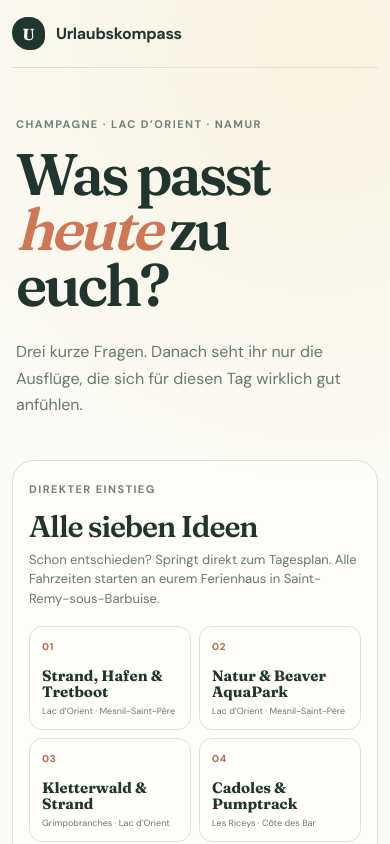
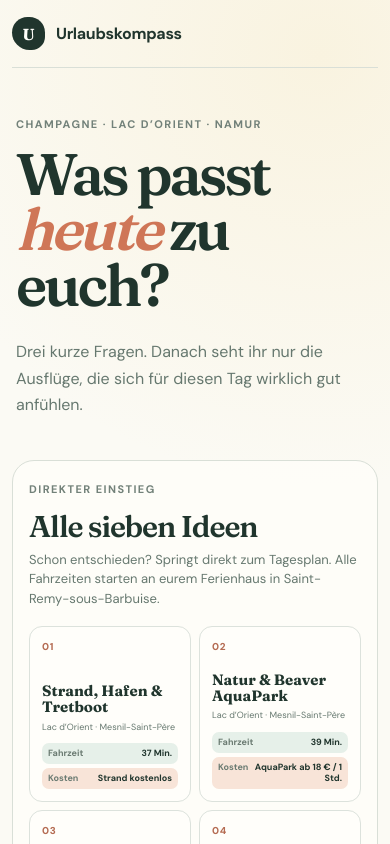
Before and after one commit to arkuksin/urlaubskompass, a Next.js app: page / in a window 390 px wide. Shown: the top 844 px of the page. Built offline with nearby package versions, Linux system fonts and the light colour scheme.

Commit message:
Highlight travel times and costs

```diff
--- a/app/globals.css
+++ b/app/globals.css
@@ -63,11 +63,17 @@ h1 em { color: #cf7657; font-weight: 560; }
 .all-ideas-header h2 { margin: 0; font-size: 30px; line-height: 1; letter-spacing: -.035em; font-weight: 560; }
 .all-ideas-header > p { max-width: 330px; margin: 0; color: var(--muted); font-size: 13px; line-height: 1.5; text-align: right; }
 .idea-links { display: grid; grid-template-columns: repeat(7, minmax(0, 1fr)); gap: 8px; }
-.idea-jump { min-width: 0; min-height: 112px; padding: 12px; display: flex; flex-direction: column; align-items: flex-start; border: 1px solid #dce2dc; border-radius: 13px; background: var(--white); color: var(--ink); text-align: left; cursor: pointer; transition: transform .2s ease, border-color .2s ease, background .2s ease; }
+.idea-jump { min-width: 0; min-height: 178px; padding: 12px; display: flex; flex-direction: column; align-items: flex-start; border: 1px solid #dce2dc; border-radius: 13px; background: var(--white); color: var(--ink); text-align: left; cursor: pointer; transition: transform .2s ease, border-color .2s ease, background .2s ease; }
 .idea-jump:hover { transform: translateY(-2px); border-color: var(--mint-deep); background: #f4f8f4; }
-.idea-jump span { color: #b56c53; font-size: 10px; font-weight: 800; letter-spacing: .08em; }
+.idea-jump > span { color: #b56c53; font-size: 10px; font-weight: 800; letter-spacing: .08em; }
 .idea-jump strong { margin-top: auto; overflow-wrap: anywhere; font-family: var(--font-display); font-size: 15px; line-height: 1.08; }
 .idea-jump small { display: block; margin-top: 6px; color: var(--muted); font-size: 9px; line-height: 1.25; }
+.idea-meta { width: 100%; margin-top: 10px; display: grid; gap: 4px; }
+.idea-meta p { min-width: 0; margin: 0; padding: 5px 6px; display: flex; align-items: baseline; justify-content: space-between; gap: 5px; border-radius: 7px; font-size: 9px; line-height: 1.25; }
+.idea-meta p span { color: #6b7b72; font-weight: 700; }
+.idea-meta p b { overflow-wrap: anywhere; text-align: right; }
+.idea-time { background: #e6f0e9; }
+.idea-price { background: #f8e4d8; }
 
 .planner-shell { overflow: hidden; border: 1px solid #cfd9d1; border-radius: 30px; background: var(--white); box-shadow: 0 18px 54px rgba(38, 65, 52, .07); }
 .progress-row { display: grid; grid-template-columns: 48px 1fr 48px; align-items: center; gap: 14px; padding: 17px 28px; border-bottom: 1px solid #cbd8ce; background: var(--mint); font-size: 11px; font-weight: 700; letter-spacing: .1em; text-transform: uppercase; }
@@ -113,9 +119,13 @@ h1 em { color: #cf7657; font-weight: 560; }
 .save-button { flex: 0 0 auto; width: 40px; height: 40px; border: 1px solid var(--line); border-radius: 50%; background: var(--white); color: #8a9991; font-size: 22px; }
 .save-button.saved { background: #fae6db; border-color: #edbca5; color: #c96549; }
 .trip-summary { max-width: 730px; margin: 14px 0 17px; color: var(--muted); line-height: 1.55; }
-.fact-row { display: flex; flex-wrap: wrap; gap: 8px; }
-.fact-row span { padding: 7px 9px; border-radius: 8px; background: #eef3ef; color: #52685c; font-size: 12px; }
-.map-link { padding: 7px 9px; border-radius: 8px; background: #f7e9df; color: #9a523d; font-size: 12px; font-weight: 700; text-decoration: none; }
+.fact-row { display: grid; grid-template-columns: minmax(180px, 1fr) minmax(180px, 1fr) auto; gap: 9px; align-items: stretch; }
+.fact-card { min-width: 0; padding: 12px 14px; border-radius: 12px; }
+.fact-card small { display: block; margin-bottom: 4px; color: #6b7b72; font-size: 9px; font-weight: 800; letter-spacing: .08em; text-transform: uppercase; }
+.fact-card strong { display: block; font-family: var(--font-display); font-size: 18px; line-height: 1.15; }
+.fact-time { background: #e4f0e7; border: 1px solid #c8ddce; }
+.fact-cost { background: #fae5d9; border: 1px solid #efd0bf; }
+.map-link { padding: 12px 14px; display: grid; place-items: center; border-radius: 12px; background: #f4eee5; color: #8d543f; font-size: 12px; font-weight: 700; text-align: center; text-decoration: none; }
 .map-link:hover { background: #f2d8c8; text-decoration: underline; }
 .rhythm { display: flex; flex-wrap: wrap; gap: 10px; margin: 18px 0; color: #54675d; font-size: 13px; }
 .rhythm b { color: var(--ink); }
@@ -159,7 +169,7 @@ h1 em { color: #cf7657; font-weight: 560; }
   .all-ideas-header { align-items: start; flex-direction: column; gap: 8px; }
   .all-ideas-header > p { text-align: left; }
   .idea-links { grid-template-columns: 1fr 1fr; }
-  .idea-jump { min-height: 104px; }
+  .idea-jump { min-height: 176px; }
   h1 { font-size: clamp(49px, 15vw, 67px); }
   .hero-intro { font-size: 16px; }
   .planner-shell { border-radius: 21px; }
@@ -173,6 +183,7 @@ h1 em { color: #cf7657; font-weight: 560; }
   .primary-button { min-width: 150px; }
   .results-heading { align-items: start; flex-direction: column; }
   .trip-card { grid-template-columns: 1fr; gap: 14px; }
+  .fact-row { grid-template-columns: 1fr; }
   .trip-index { flex-direction: row; align-items: center; gap: 12px; }
   .trip-index > span { font-size: 34px; }
   .trip-index small { margin: 0; }
--- a/app/page.tsx
+++ b/app/page.tsx
@@ -325,6 +325,10 @@ export default function Home() {
               <span>{trip.number}</span>
               <strong>{trip.title}</strong>
               <small>{trip.region}</small>
+              <div className="idea-meta" aria-label={`Fahrzeit ${trip.distance.split(" · ")[0]}, Kosten ${trip.cost}`}>
+                <p className="idea-time"><span>Fahrzeit</span><b>{trip.distance.split(" · ")[0]}</b></p>
+                <p className="idea-price"><span>Kosten</span><b>{trip.cost}</b></p>
+              </div>
             </button>
           ))}
         </div>
@@ -411,8 +415,14 @@ export default function Home() {
                       </div>
                       <p className="trip-summary">{trip.summary}</p>
                       <div className="fact-row">
-                        <span>{trip.distance}</span>
-                        <span>{trip.cost}</span>
+                        <div className="fact-card fact-time">
+                          <small>Fahrzeit ab Ferienhaus</small>
+                          <strong>{trip.distance}</strong>
+                        </div>
+                        <div className="fact-card fact-cost">
+                          <small>Kosten</small>
+                          <strong>{trip.cost}</strong>
+                        </div>
                         <a
                           className="map-link"
                           href={`https://www.google.com/maps/dir/?api=1&origin=${encodeURIComponent(holidayHome)}&destination=${encodeURIComponent(trip.mapQuery)}&travelmode=driving`}
```
